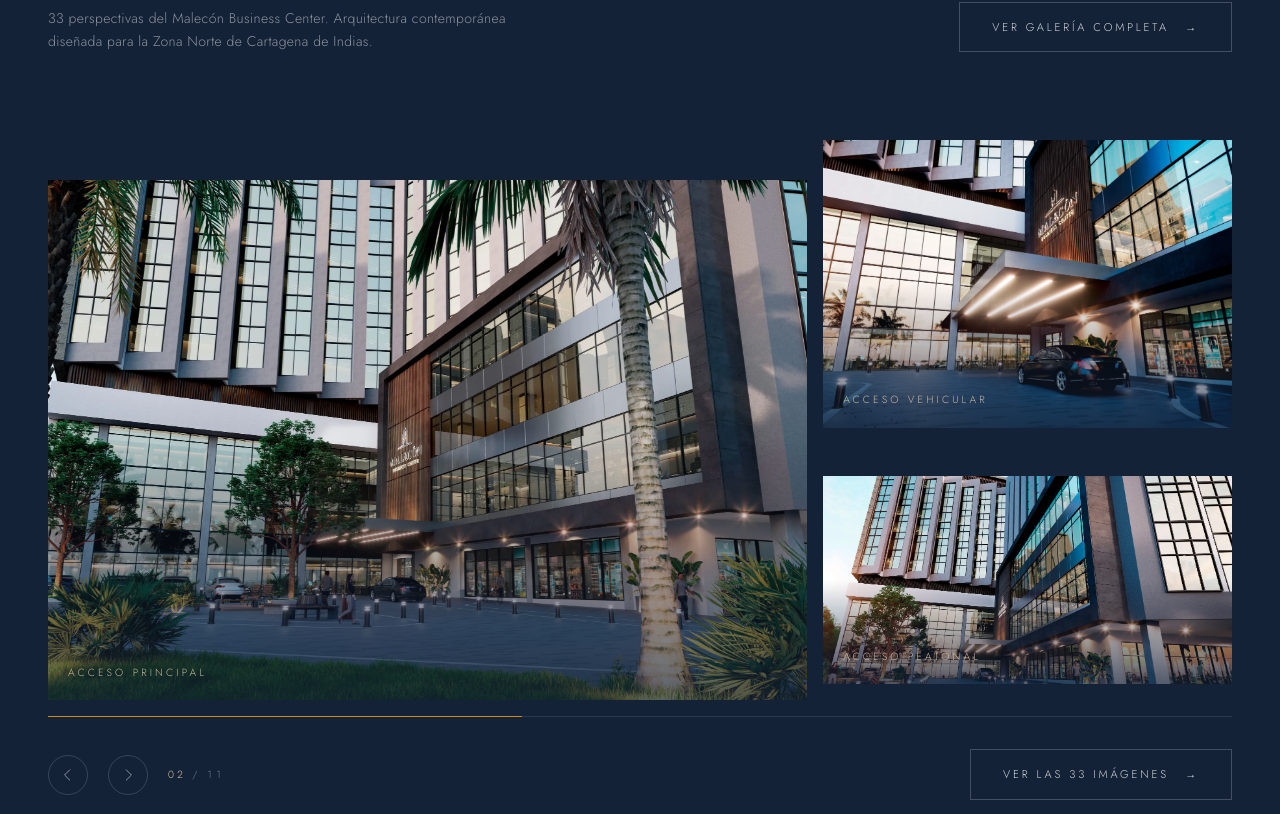
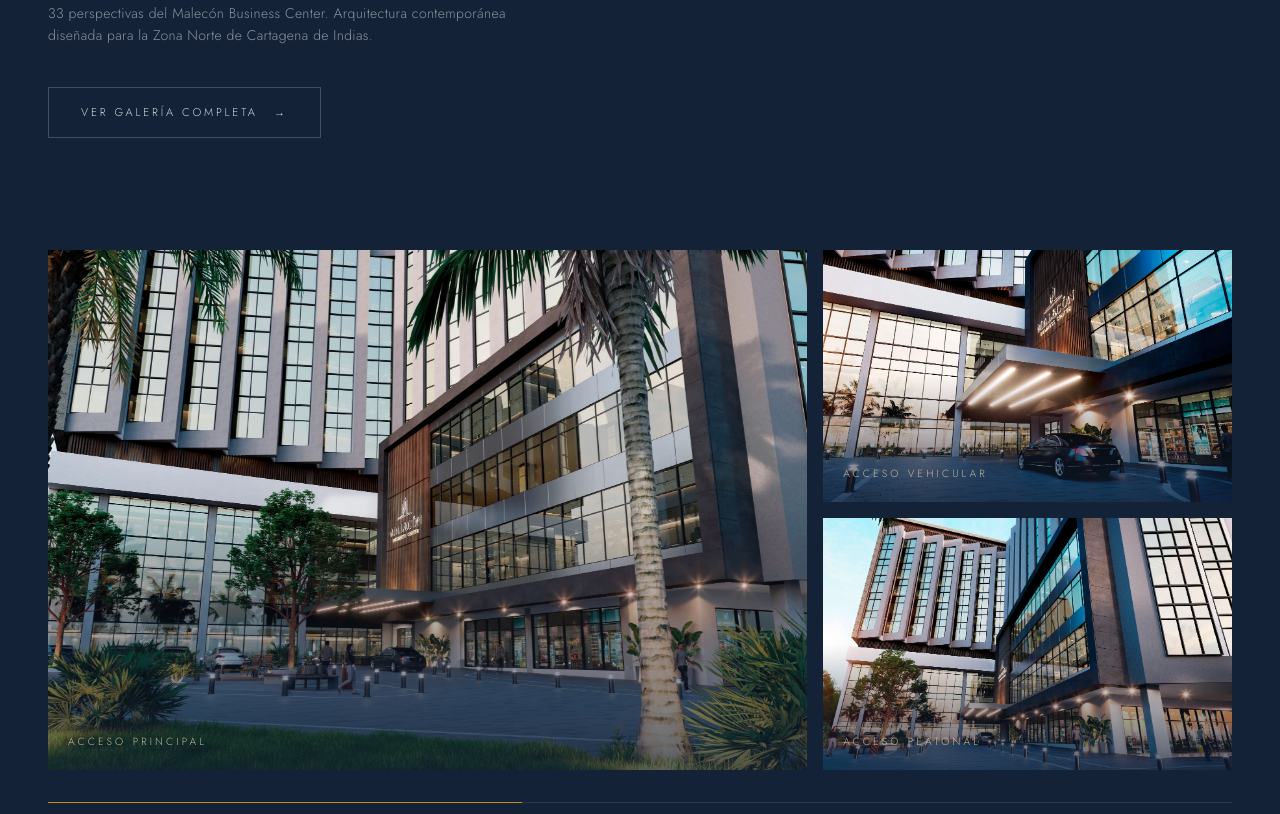
Before and after one commit to jerdiaz/malecon-residences, a Next.js app: page / in a window 1280 px wide. Shown: the part 3486-4300 px from the top of the page. Built offline with nearby package versions, Linux system fonts and the light colour scheme.

Commit message:
Galeria: enderezar la rejilla del carrusel y dejar un solo acceso, fuera de la columna del navbar

```diff
--- a/src/components/RendersGallery.tsx
+++ b/src/components/RendersGallery.tsx
@@ -55,23 +55,24 @@ export default function RendersGallery() {
             stagger={50}
           />
         </h2>
-        {/* El acceso a la galería completa vive aquí, a la derecha del párrafo
-            y no bajo el carrusel: abajo era un enlace gris al 60% del tamaño
-            del pie de foto, junto a las flechas, y se pasaba de largo. Arriba
-            cae en la vista al entrar a la sección, y con caja se lee como
-            acción. Misma esquina que en las páginas de detalle. */}
-        <div className="mt-8 flex flex-col gap-10 sm:flex-row sm:items-end sm:justify-between sm:gap-12">
         <Reveal delay={500}>
-            <p className="max-w-lg text-sm font-light leading-relaxed tracking-wide text-white/50">
-              {CAROUSEL_RENDERS.length} perspectivas del Malecón Business
-              Center. Arquitectura contemporánea diseñada para la Zona Norte de
-              Cartagena de Indias.
+          <p className="mt-8 max-w-lg text-sm font-light leading-relaxed tracking-wide text-white/50">
+            {CAROUSEL_RENDERS.length} perspectivas del Malecón Business Center.
+            Arquitectura contemporánea diseñada para la Zona Norte de Cartagena
+            de Indias.
           </p>
         </Reveal>
-          <Reveal delay={700} className="shrink-0">
+
+        {/* Único acceso a la galería completa, y va aquí abajo del párrafo, no
+            a la derecha: alineado a la derecha compartía columna con el CTA del
+            navbar —los dos terminaban en el mismo píxel— y al hacer scroll una
+            caja pasaba por debajo de la otra. Abajo y a la izquierda sigue el
+            mismo patrón que los StoryBlock, que es el idioma del resto de la
+            página. */}
+        <Reveal delay={700}>
           <Link
             href="/galeria"
-              className="group inline-flex items-center gap-4 border border-white/20 px-8 py-4 text-[0.7rem] font-light uppercase tracking-[0.25em] text-white/80 transition-all duration-500 ease-silk hover:border-bronze hover:text-champagne"
+            className="group mt-10 inline-flex items-center gap-4 border border-white/20 px-8 py-4 text-[0.7rem] font-light uppercase tracking-[0.25em] text-white/80 transition-all duration-500 ease-silk hover:border-bronze hover:text-champagne"
           >
             Ver galería completa
             <span className="transition-transform duration-500 group-hover:translate-x-1">
@@ -80,9 +81,12 @@ export default function RendersGallery() {
           </Link>
         </Reveal>
       </div>
-      </div>
 
-      {/* Carrusel — composición asimétrica sobre el set completo de renders */}
+      {/* Carrusel — rejilla alineada sobre el set completo de renders. Antes
+          las piezas iban desplazadas en vertical (translate-y-4, -translate-y-6,
+          mt-2) y la columna derecha partida en 58/42. Se enderezó: todas las
+          fotos comparten borde superior e inferior y las dos pequeñas miden lo
+          mismo. La jerarquía la sigue dando el ancho —65/35—, no el desorden. */}
       <div className="mx-auto max-w-7xl px-6 md:px-12">
         <div className="relative">
           <div
@@ -96,11 +100,11 @@ export default function RendersGallery() {
               className={
                 current.length === 1
                   ? "h-80 w-full sm:h-full"
-                  : "h-80 w-full sm:h-full sm:w-[65%] sm:translate-y-4"
+                  : "h-80 w-full sm:h-full sm:w-[65%]"
               }
             />
 
-            {/* Columna derecha — asimétrica: una más alargada y desplazada, otra más baja */}
+            {/* Columna derecha — dos piezas iguales, alineadas con la grande */}
             {current.length > 1 && (
               <div className="flex w-full flex-col gap-4 sm:w-[35%]">
                 <RenderTile
@@ -108,15 +112,15 @@ export default function RendersGallery() {
                   sizes={SIZES_CHICA}
                   className={
                     current.length === 2
-                      ? "h-64 w-full sm:h-full sm:-translate-y-6"
-                      : "h-64 w-full sm:h-[58%] sm:-translate-y-6"
+                      ? "h-64 w-full sm:h-full"
+                      : "h-64 w-full sm:flex-1"
                   }
                 />
                 {current[2] && (
                   <RenderTile
                     render={current[2]}
                     sizes={SIZES_CHICA}
-                    className="h-56 w-full sm:h-[42%] sm:mt-2"
+                    className="h-56 w-full sm:flex-1"
                   />
                 )}
               </div>
@@ -137,9 +141,9 @@ export default function RendersGallery() {
             />
             {next.length > 1 && (
               <div className="flex w-full flex-col gap-4 sm:w-[35%]">
-                <PreloadTile render={next[1]} sizes={SIZES_CHICA} className="h-[58%] w-full" />
+                <PreloadTile render={next[1]} sizes={SIZES_CHICA} className="w-full flex-1" />
                 {next[2] && (
-                  <PreloadTile render={next[2]} sizes={SIZES_CHICA} className="h-[42%] w-full" />
+                  <PreloadTile render={next[2]} sizes={SIZES_CHICA} className="w-full flex-1" />
                 )}
               </div>
             )}
@@ -157,9 +161,9 @@ export default function RendersGallery() {
           />
         </div>
 
-        {/* Controles + acceso a la galería completa */}
-        <div className="mt-8 flex flex-col gap-6 sm:flex-row sm:items-center sm:justify-between">
-          <div className="flex items-center gap-5">
+        {/* Controles del carrusel. El acceso a la galería completa ya no se
+            repite aquí: vive una sola vez, arriba en el encabezado. */}
+        <div className="mt-8 flex items-center gap-5">
             <button
               onClick={() => go(-1)}
               aria-label="Ver el grupo anterior"
@@ -181,22 +185,7 @@ export default function RendersGallery() {
               {" / "}
               {String(SLIDES.length).padStart(2, "0")}
             </p>
-          </div>
 
-          {/* Se repite el acceso al terminar de recorrer el carrusel. Antes
-              iba en voz baja (texto con un filete) para no competir con el
-              botón con caja de arriba, pero quedaba perdido al pie del
-              carrusel — ahora lleva el mismo lenguaje de botón que el resto
-              del sitio. */}
-          <Link
-            href="/galeria"
-            className="group inline-flex items-center gap-4 self-start border border-white/20 px-8 py-4 text-[0.7rem] font-light uppercase tracking-[0.25em] text-white/80 transition-all duration-500 ease-silk hover:border-bronze hover:text-champagne"
-          >
-            Ver las {CAROUSEL_RENDERS.length} imágenes
-            <span className="transition-transform duration-500 group-hover:translate-x-1">
-              →
-            </span>
-          </Link>
         </div>
       </div>
     </section>
```
Lines whose indentation alone changed are shown as unchanged.
